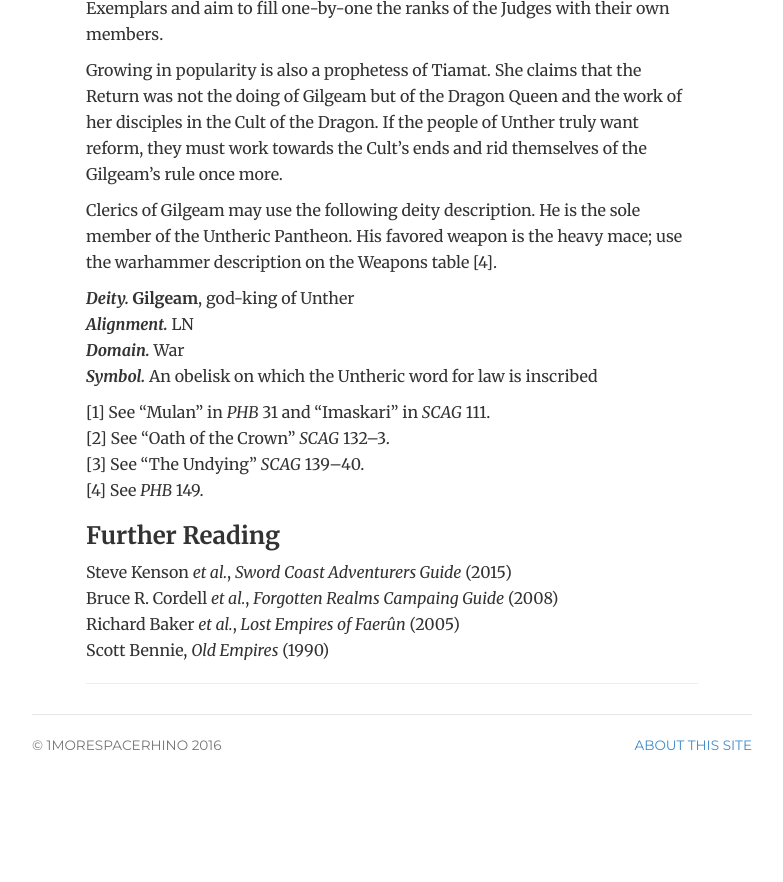
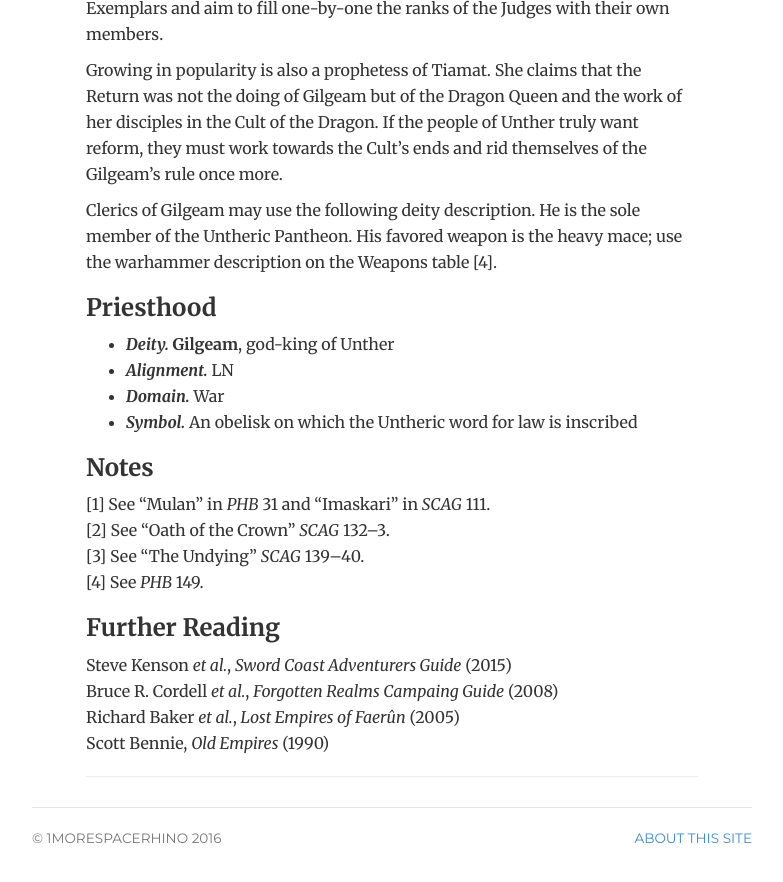
Before and after one commit to 1morespacerhino/1morespacerhino.github.io, a Jekyll site: the page built from _posts/2016-01-26-Fifth-Edition-Unther.md, in a window 1280 px wide and 900 px high, scrolled down 2672 px. Shown: the top 882 px of the window, without its empty margins (248-1031 px from the left). Built offline with Jekyll 4.4.1, drawn with Linux system fonts in a browser that asks for light colours; before the commit the page ends 3479 px from its top, so only the background shows below that.

Commit message:
Recent post update

```diff
--- a/_posts/2016-01-26-Fifth-Edition-Unther.md
+++ b/_posts/2016-01-26-Fifth-Edition-Unther.md
@@ -4,13 +4,13 @@
 ---
 *The following is a draft of the story of the* Forgotten Realms *region Unther and the story of its god-king Gilgeam. I have always found Unther and its Assyrian/Babylonian flavor a fresh break from your typical sword and sorcery campaign region. Adding the extraplanar exile only makes for a more interesting place.*
 
-##Unther Returned
+## Unther Returned
 
 Unther is a realm unstuck in time, a realm out of place, a realm that belongs unwaveringly to its eternal god-king.
 
 Unther’s recent history is tumultuous and otherworldly. For a time, Unther was in an elsewhere transported by powerful magicks to another world, a dark place where the Untherites lost themselves. Those who lived in exile suffered, and few speak of it. They have returned now under the leadership of their reincarnated god-king Gilgeam, who aspires to return Unther to its former glory.
 
-###Empire and Exile
+### Empire and Exile
 
 The founding of Unther occurred over three and a half millennia ago on the far southeastern coast of the Inner Sea (The Sea of Fallen Stars), alongside its rival and sister nation Mulhorand. Both the Mulhorandi and Untherites belong to the same ethnic group, the Mulan, and share a history as slaves to the Imaskari, an ancient race of wizards, whose empire is now forgotten or lost to the depths of the Underdark [1]. Only with the aid of their gods incarnate were the Mulhorandi and Untherites able to escape their bondage, after which they warred against each other for supremacy in eastern Faerûn.
 
@@ -22,13 +22,13 @@
 
 They suffered until one man calling himself Gilgeam rose to power. The reborn god-king united his broken people and just as they prepared the decisive battle to throw off the rule of their masters, they were transported to Toril in an event celebrated among Untherites as the Return. Under Gilgeam’s command the Untherites reclaimed much of their ancestral homelands, which were occupied by a magically displaced dragonborn nation Tymanther. The Untherites hold the Tymantherites responsible for their exile. Their draconic features only confirms Untherite suspicions that the dragonborn of Tymanther are the source and cause of their century of exile.
 
-###Patience and the Law
+### Patience and the Law
 
 After the reconquest of Unther, Gilgeam ruled over the realm with remarkable restraint and prudence. The capital of New Unthalass was swiftly built over the ruins of the Tymantherite city Djerad Thymar, near the foothills of the Smoking Mountains and the new Green Delta, a fertile stretch of land that formed when the Ash and Lance Lakes drained. During his early reign, Gilgeam instituted a program of public works that gave all citizens opportunities for steady and secure employment. Numerous statues, temples, and monotholic architecture memorialize the reconquest and depict Gilgeam, his priests, and followers in majestic images of piety and justice.
 
 As time passed, however, the reincarnated Gilgeam remembered his centuries old decline into wickedness, and with wise forethought he retired to his palace, the House of Patience, at the center of New Unthalass. Before his withdrawal from active rule, he handed down the Law, which was inscribed onto an obelisk in the capital. These laws apply equally to all citizens and enshrine the virtues of courage, temperance, justice, and piety. Gilgeam also anointed seventy priestly judges to rule over the city’s and nation’s affairs with instructions only to consult him on grave matters. The High Priest who leads the judges has on very rare occasion sought the advice of the god-king, but these interventions are few and infrequent.
 
-###Recent Happenings
+### Recent Happenings
 
 Citizens of Unther reflect their god-king’s new disposition---patient, prudent, and pious but likewise also ambitious, hard-hearted, and strict adherents of the Law. They recognize that life is a hardship and that each must embrace her own fate, whatever it may be. Following the Law is crucial in Unther; without it tyranny, ruin, and exile may once again befall the nation. To that end the Judges offer a strict, literal, and sometimes cold interpretation of the Law, and their decisions are enforced by a zealous cadre of paladins called the Exemplars, whose aim and life’s aspiration is to emulate their god-king in justice, piety, and obedience [2]. Among the Judges are not only warriors and priests but also several warlocks who have tied their lives’ essences to the undying god-king’s [3].
 
@@ -38,17 +38,21 @@
 
 Clerics of Gilgeam may use the following deity description. He is the sole member of the Untheric Pantheon. His favored weapon is the heavy mace; use the warhammer description on the Weapons table [4].
 
-_**Deity.**_ **Gilgeam**, god-king of Unther
-_**Alignment.**_ LN
-_**Domain.**_ War
-_**Symbol.**_ An obelisk on which the Untheric word for law is inscribed
+### Priesthood
+
+-  _**Deity.**_ **Gilgeam**, god-king of Unther
+-  _**Alignment.**_ LN
+-  _**Domain.**_ War
+- _**Symbol.**_ An obelisk on which the Untheric word for law is inscribed
+
+### Notes
 
 [1] See “Mulan” in *PHB* 31 and “Imaskari” in *SCAG* 111.
 [2] See “Oath of the Crown” *SCAG* 132–3.
 [3] See “The Undying” *SCAG* 139–40.
 [4] See *PHB* 149.
 
-###Further Reading
+### Further Reading
 Steve Kenson *et al.*, *Sword Coast Adventurers Guide* (2015)
 Bruce R. Cordell *et al.*, *Forgotten Realms Campaing Guide* (2008)
 Richard Baker *et al.*, *Lost Empires of Faerûn* (2005)
```
